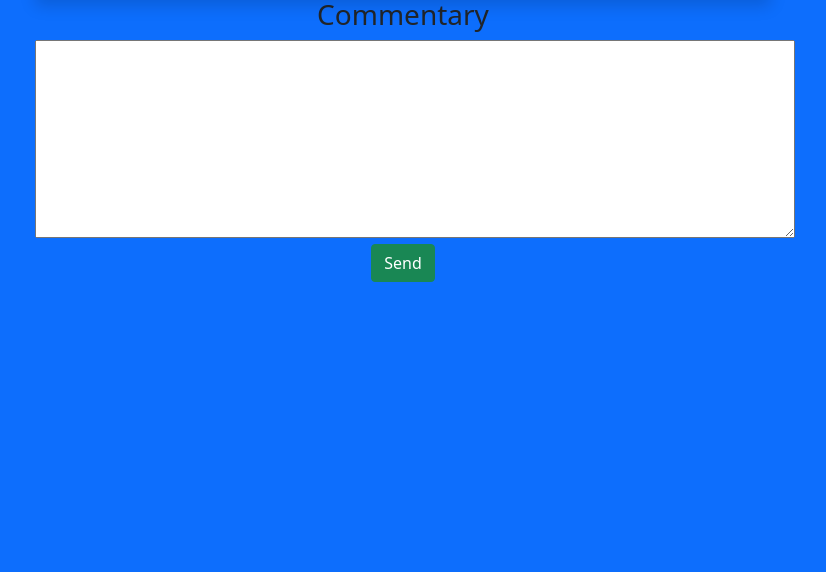
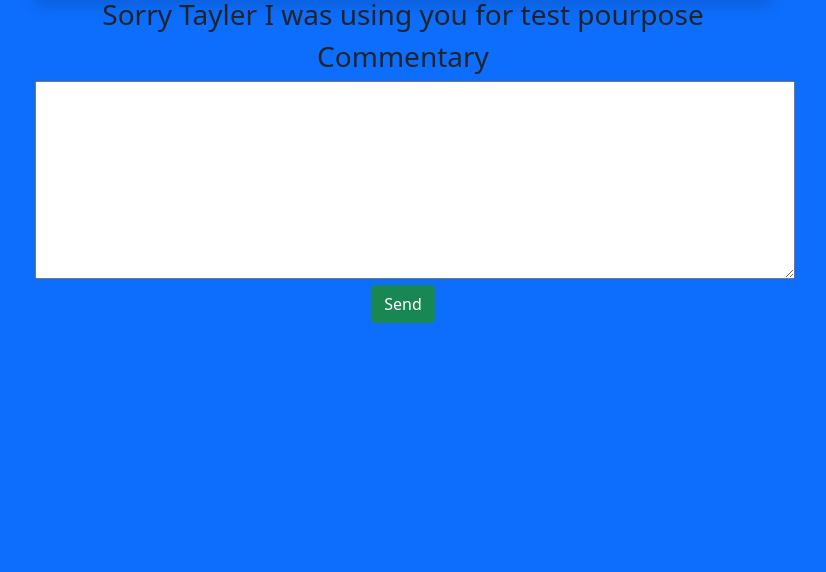
Before and after one commit to tyler-g-des/JavaScriptProyect, a plain HTML site: page index.html in a window 1280 px wide. Shown: the part 228-800 px from the top of the page, without its empty margins (237-1063 px from the left). Drawn offline with nearby package versions, Linux system fonts and the light colour scheme.

Commit message:
performing changes over index files

```diff
--- a/index.html
+++ b/index.html
@@ -16,7 +16,7 @@
                               <h1 class="m-5">MOUSE OVER HERE TO GET STARTED </h1>
                             </div>
                         </div>
-
+                        <h3>Sorry Tayler I was using you for test pourpose</h3>
                         <form id="formulario" action="#">
                             <label><h3><n>Commentary</n></h3></label>
                             </br>
```
